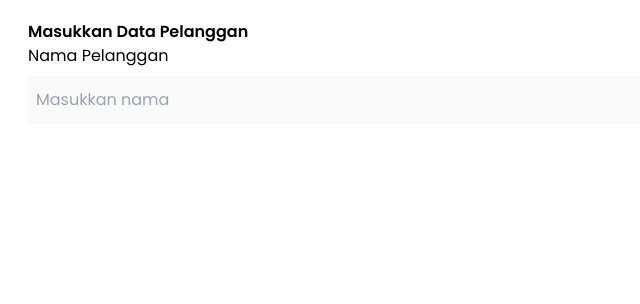
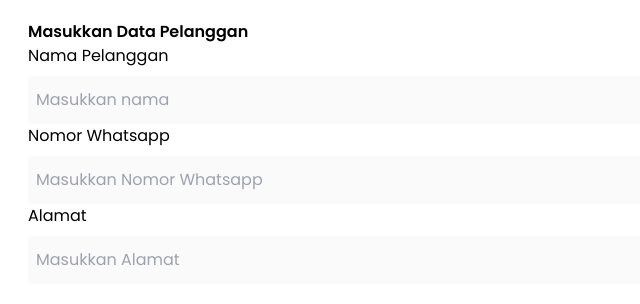
Before and after one commit to farhanisty/kommas-prokhir, a React (Vite) app: page /add-customer in a window 1280 px wide. Shown: the top 304 px of the page, without its empty margins (0-640 px from the left). Built offline with nearby package versions, Linux system fonts and the light colour scheme.

Commit message:
create-customer-form

```diff
--- a/src/pages/AddCustomer.jsx
+++ b/src/pages/AddCustomer.jsx
@@ -9,7 +9,18 @@ export default function AddCustomer() {
           type="text"
           label="Nama Pelanggan"
         />
+        <InputForm
+          placeholder="Masukkan Nomor Whatsapp"
+          type="text"
+          label="Nomor Whatsapp "
+        />
+      <InputForm
+          placeholder="Masukkan Alamat"
+          type="text"
+          label="Alamat"
+        />
       </form>
+
     </main>
   );
 }
```
